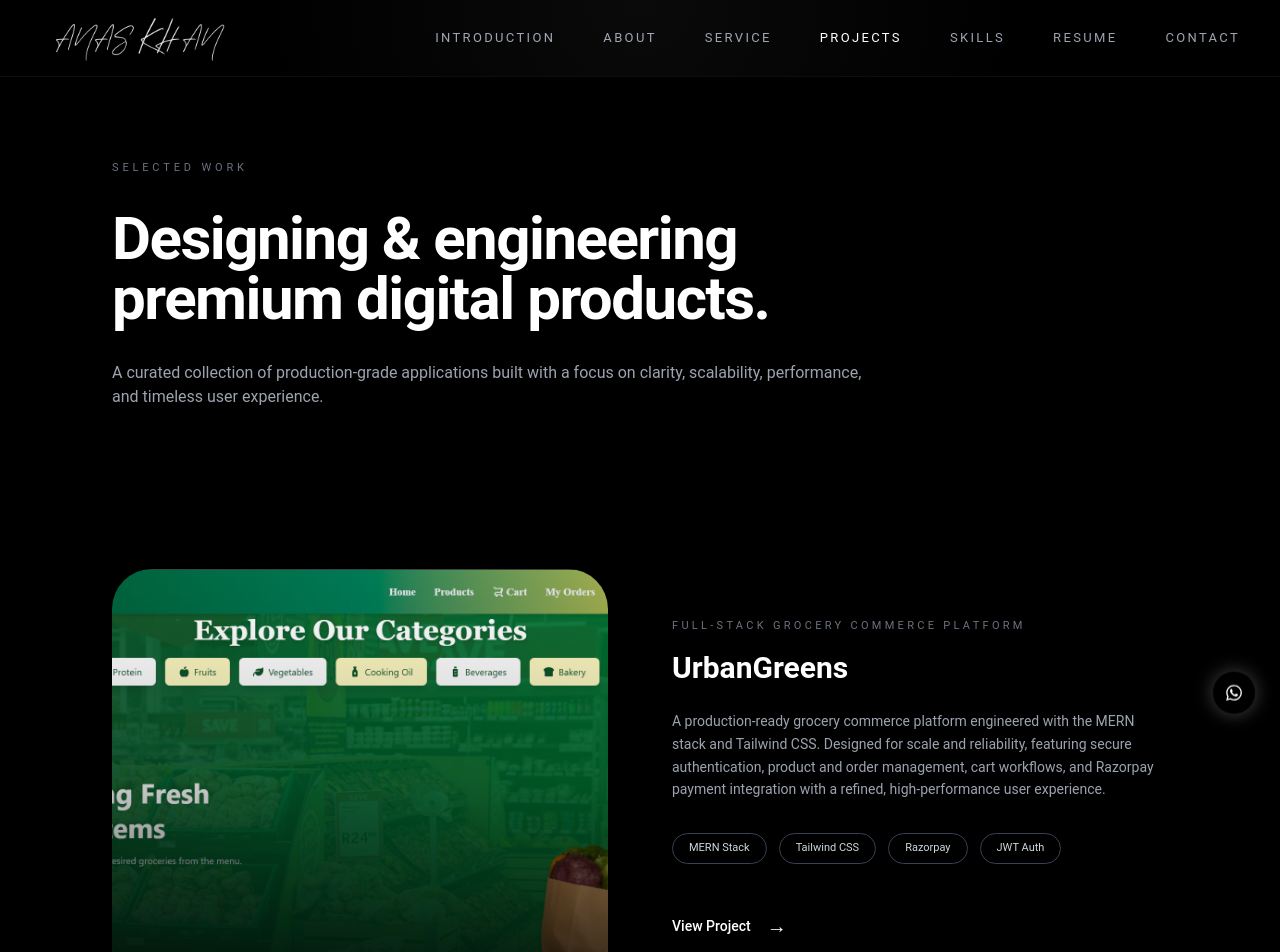
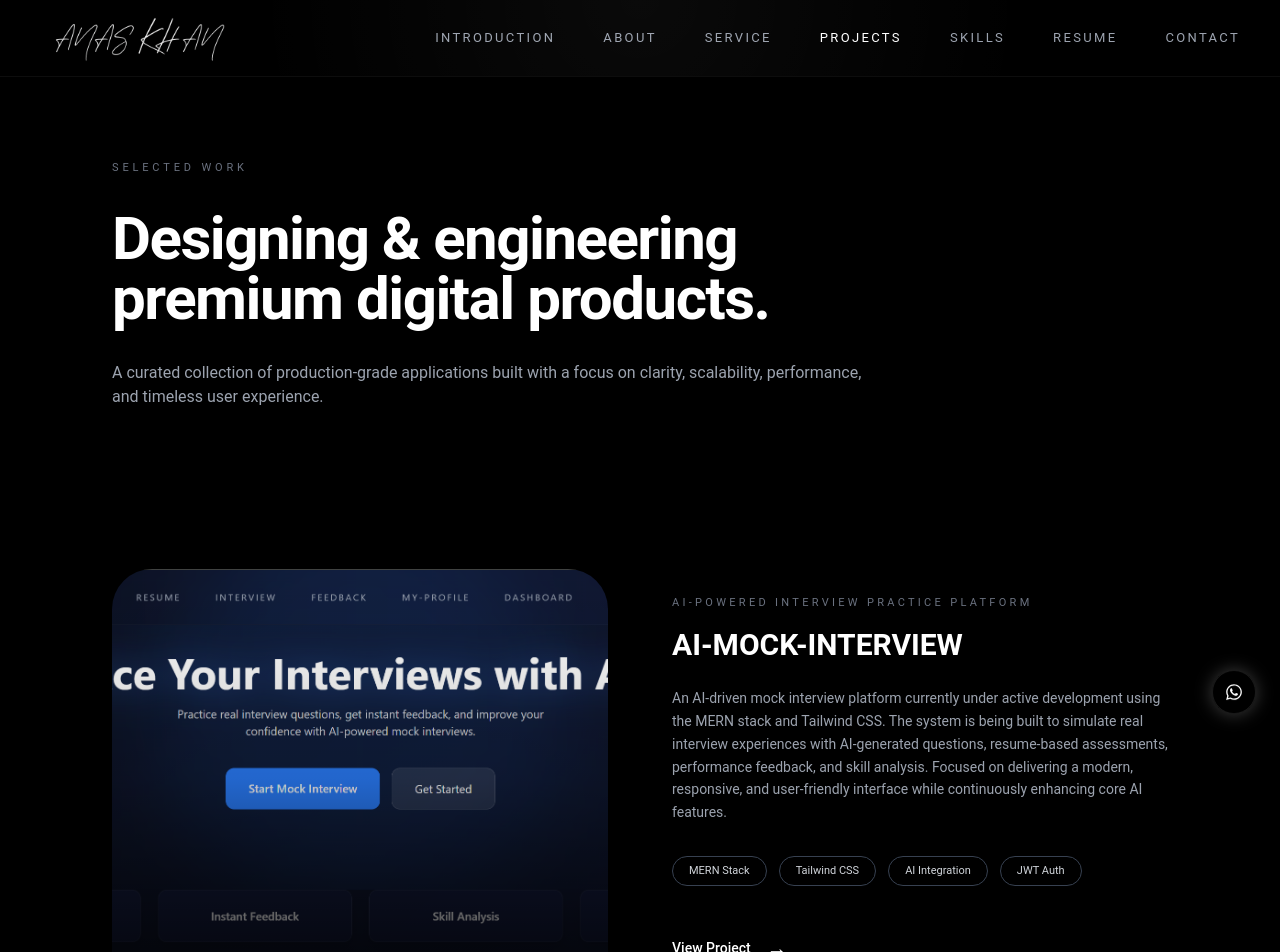
Before and after one commit to khanlazyanas/Portfolio-frontend, a React (Vite) app: page /projects in a window 1280 px wide. Shown: the top 952 px of the page. Built offline with nearby package versions, Linux system fonts and the light colour scheme; the HTML template or start-up script is replaced by a standard one.

Commit message:
add one more project in the Project.jsx

```diff
--- a/src/pages/Project.jsx
+++ b/src/pages/Project.jsx
@@ -4,8 +4,19 @@ import React from "react";
 import urbanGreensImg from "../assets/urbangreens.png";
 import bajajAutoImg from "../assets/bajajautosales.png";
 import weatherImg from "../assets/weather.png";
+import aiMockInterviewImg from "../assets/Ai-mock-interview.png"
 
 const projects = [
+  {
+  title: "AI-MOCK-INTERVIEW",
+  subtitle: "AI-Powered Interview Practice Platform",
+  description:
+    "An AI-driven mock interview platform currently under active development using the MERN stack and Tailwind CSS. The system is being built to simulate real interview experiences with AI-generated questions, resume-based assessments, performance feedback, and skill analysis. Focused on delivering a modern, responsive, and user-friendly interface while continuously enhancing core AI features.",
+  link: "https://ai-mock-interview-lac-two.vercel.app", // optional
+  image: aiMockInterviewImg,
+  tech: ["MERN Stack", "Tailwind CSS", "AI Integration", "JWT Auth"],
+}
+,
   {
     title: "UrbanGreens",
     subtitle: "Full-Stack Grocery Commerce Platform",
```
Also changed, not shown: src/assets/Ai-mock-interview.png (added).
